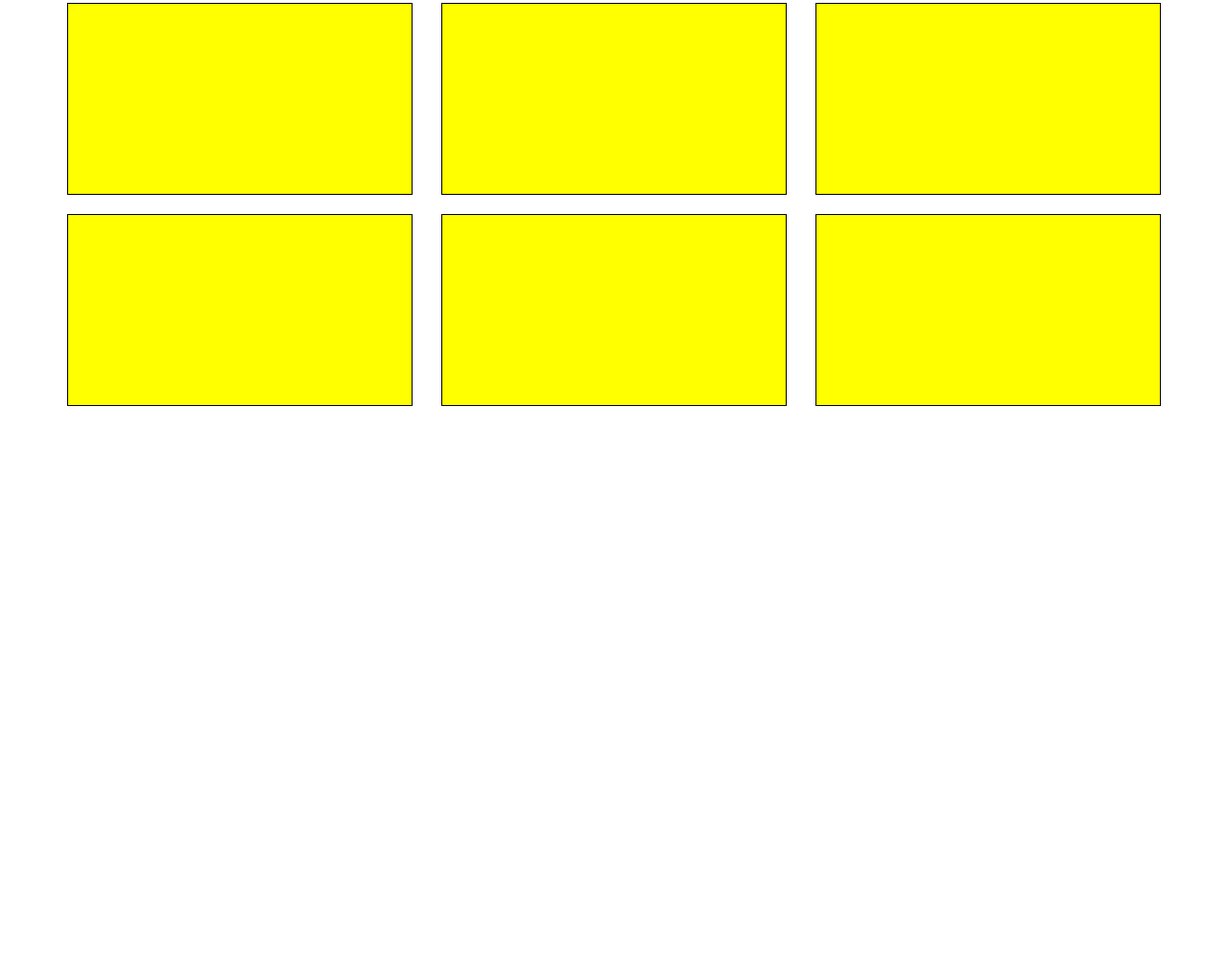
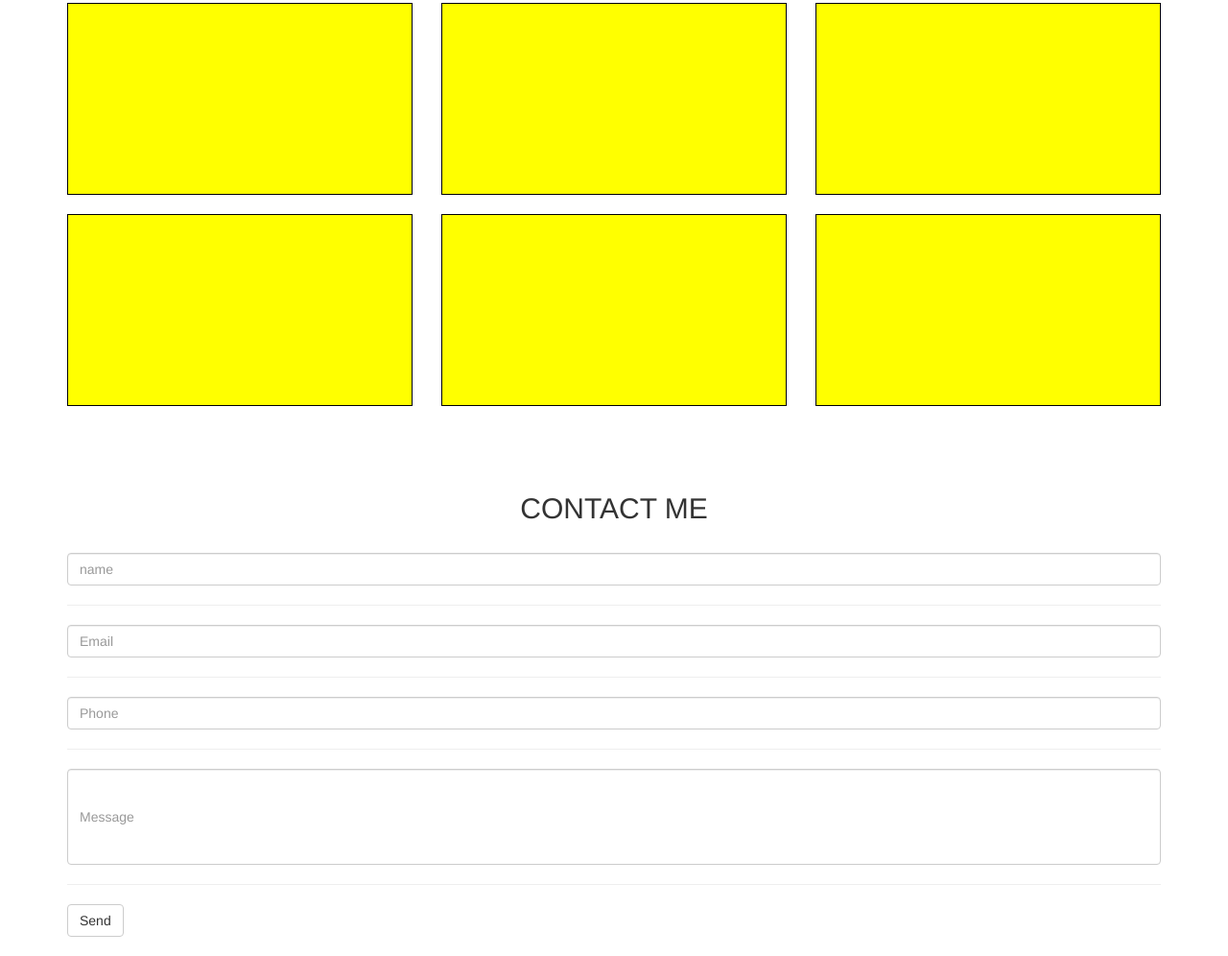
Before and after one commit to matteobuscicchio/html-css-bootstrap-freelancer, a plain HTML site: page index.html in a window 1280 px wide. Shown: the part 550-1546 px from the top of the page at 96% size. Before the commit the page ends 973 px from the top, so only its background shows below. Drawn offline with nearby package versions, Linux system fonts and the light colour scheme.

Commit message:
creato form

```diff
--- a/assets/css/style.css
+++ b/assets/css/style.css
@@ -6,16 +6,33 @@
 }
 /* /debug/ */
 
-*{
-  margin: 0 auto;
-  padding: 0;
-  box-sizing: border-box;
+/* utility */
+.mrgn_tp_50{
+  margin-top: 50px;
 }
-
+.mrgn_bm_50{
+  margin-bottom: 50px;
+}
+.mrgn_tp_20{
+  margin-top: 20px;
+}
+.mrgn_bm_20{
+  margin-bottom: 20px;
+}
+.p_t_20{
+  padding-top: 20px;
+}
+.p_t_20{
+  padding-bottom: 20px;
+}
 /* colori di background */
 .bk_cl_bk{
   background-color: black;
   border-color: black;
+}
+.bk_cl_w{
+  background-color: white;
+  border-color: white;
 }
 .bk_cl_dbl{
   background-color: darkblue;
@@ -33,15 +50,6 @@
 }
 /* /colore testo/ */
 
-/* utility */
-.mrgn_tp_50{
-  margin-top: 50px;
-}
-.mrgn_tp_20{
-  margin-top: 20px;
-}
-/* /utility/ */
-
 /* Extra Small screen media */
 @media all and (max-width: 481px) {
   .col-xxs_12 {
@@ -49,3 +57,13 @@
   }
 }
 /* /Extra Small screen media/ */
+/* /utility/ */
+
+*{
+  margin: 0 auto;
+  padding: 0;
+  box-sizing: border-box;
+}
+.txt_height{
+  height: 100px;
+}
--- a/index.html
+++ b/index.html
@@ -45,7 +45,7 @@
         </div>
       </nav>
 
-      <!-- jumbotron for a primary marketing message or call to action -->
+      <!-- jumbotron -->
       <div class="jumbotron bk_cl_g cl_w">
         <div class="container text-center">
 
@@ -55,6 +55,7 @@
           <p class="lead">GRAPHIC ARTIST - WEB DESIGNER - ILLUSTRATOR</p>
         </div>
       </div>
+      <!-- /jumbotron/ -->
     </header>
     <!-- /HEADER/ -->
 
@@ -62,7 +63,8 @@
     <!-- MAIN -->
     <main>
 
-      <div class="container">
+      <div class="container mrgn_bm_50">
+
         <div class="row">
           <div class="text-center col-xs-12 col-md-12">
             <h2>PORTFOLIO</h2>
@@ -70,25 +72,56 @@
         </div>
 
         <div class="row">
-
           <div class="mrgn_tp_20 col-md-4 col-sm-6 col-xs-6 col-xxs_12">
-            <div class="debug"></div> <!--  INSERIRE QUI IMMAGINE DELLA GRIGLIA -->
+            <div class="debug"></div> <!--   <img src="..." alt="..." class="img-circle"> INSERIRE QUI IMMAGINE DELLA GRIGLIA -->
           </div>
           <div class="mrgn_tp_20 col-md-4 col-sm-6 col-xs-6 col-xxs_12">
-            <div class="debug"></div> <!--  INSERIRE QUI IMMAGINE DELLA GRIGLIA -->
+            <div class="debug"></div> <!--  <img src="..." alt="..." class="img-circle"> INSERIRE QUI IMMAGINE DELLA GRIGLIA -->
           </div>
           <div class="mrgn_tp_20 col-md-4 col-sm-6 col-xs-6 col-xxs_12">
-            <div class="debug"></div> <!--  INSERIRE QUI IMMAGINE DELLA GRIGLIA -->
+            <div class="debug"></div> <!--  <img src="..." alt="..." class="img-circle"> INSERIRE QUI IMMAGINE DELLA GRIGLIA -->
           </div>
           <div class="mrgn_tp_20 col-md-4 col-sm-6 col-xs-6 col-xxs_12">
-            <div class="debug"></div> <!--  INSERIRE QUI IMMAGINE DELLA GRIGLIA -->
+            <div class="debug"></div> <!--  <img src="..." alt="..." class="img-circle"> INSERIRE QUI IMMAGINE DELLA GRIGLIA -->
           </div>
           <div class="mrgn_tp_20 col-md-4 col-sm-6 col-xs-6 col-xxs_12">
-            <div class="debug"></div> <!--  INSERIRE QUI IMMAGINE DELLA GRIGLIA -->
+            <div class="debug"></div> <!--  <img src="..." alt="..." class="img-circle"> INSERIRE QUI IMMAGINE DELLA GRIGLIA -->
           </div>
           <div class="mrgn_tp_20 col-md-4 col-sm-6 col-xs-6 col-xxs_12">
-            <div class="debug"></div> <!--  INSERIRE QUI IMMAGINE DELLA GRIGLIA -->
+            <div class="debug"></div> <!--  <img src="..." alt="..." class="img-circle"> INSERIRE QUI IMMAGINE DELLA GRIGLIA -->
           </div>
+        </div>
+      </div>
+
+      <div class="bk_cl_w">
+        <div class="container p_t_20 p_b_20">
+          <div class="row">
+            <div class="text-center col-xs-12 col-md-12">
+              <h2>CONTACT ME</h2>
+            </div>
+          </div>
+          <form class="mrgn_tp_20">
+            <div class="form-group">
+              <input type="name" class="form-control" placeholder="name" required>
+            </div>
+            <hr>
+            <div class="form-group">
+              <input type="email" class="form-control" id="exampleInputEmail1" placeholder="Email" required>
+            </div>
+            <hr>
+            <div class="form-group">
+              <input type="tel" class="form-control" placeholder="Phone" required>
+            </div>
+            <hr>
+            <div class="form-group">
+              <input type="text" class="txt_height form-control" placeholder="Message" required>
+            </div>
+            <!-- <div class="form-group txt_height">
+              <p>Message</p>
+            </div>  -->
+            <hr>
+            <button type="submit" class="btn btn-default">Send</button>
+          </form>
         </div>
       </div>
     </main>
```
